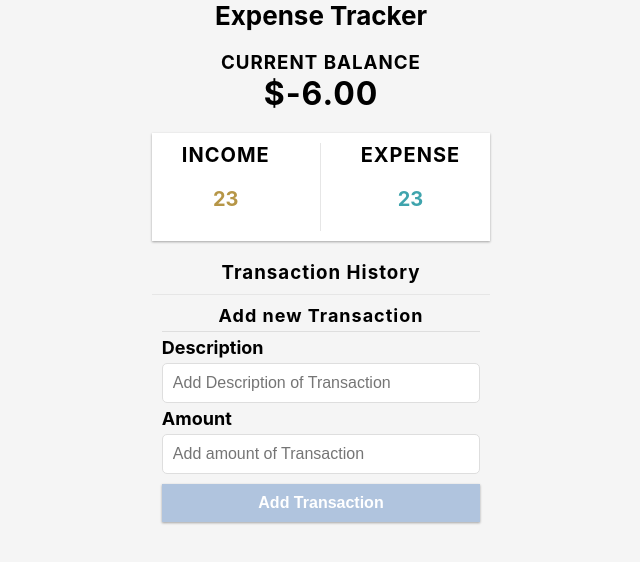
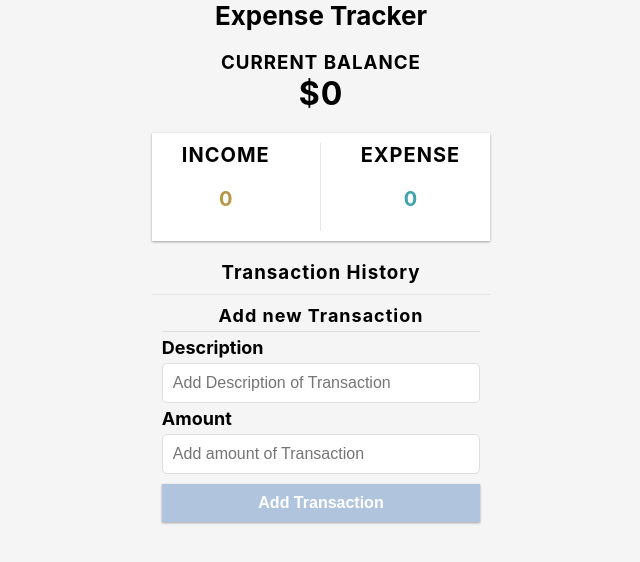
Before and after one commit to owais4321/expense-tracker, a React (Create React App) app: page / in a window 1280 px wide. Shown: the top 562 px of the page, without its empty margins (319-959 px from the left). Built offline with nearby package versions, Linux system fonts and the light colour scheme.

Commit message:
complete expense tracker

```diff
--- a/src/Components/AccountSummary/AccountSummary.js
+++ b/src/Components/AccountSummary/AccountSummary.js
@@ -1,14 +1,29 @@
 import './AccountSummary.css'
+import {useContext} from 'react';
+import {GlobalContext} from '../../Context/Globalstate';
 const AccountSummary = () => {
+const sum=(arr)=>{
+    let sum=0;
+    for(let i=0;i<arr.length;i++){
+        sum=sum+parseInt(arr[i].amount)
+    }
+    return sum;
+}
+let {transactions}=useContext(GlobalContext);
+let plus=transactions.filter(t=>t.amount>0);
+let minus=transactions.filter(t=>t.amount<0);
+let inc=sum(plus);
+let exp=sum(minus)*(1-2);
+console.log('income',inc)
     return (
         <div className='exp-inc-box'>
             <div className='money inc'>
                 <h4>INCOME</h4>
-                <p>23</p>
+                <p>{inc}</p>
             </div>
             <div className='money exp'>
                 <h4>EXPENSE</h4>
-                <p>23</p>
+                <p>{exp}</p>
             </div>
         </div>
     )
--- a/src/Components/Addnewtransaction/Addnewtransaction.js
+++ b/src/Components/Addnewtransaction/Addnewtransaction.js
@@ -9,8 +9,6 @@ const Addnewtransaction = () => {
     let [amount, setamount] = useState('')
     let [description, setdescription] = useState('')
     let { addT } = useContext(GlobalContext)
-    console.log(amount)
-    console.log(description)
     return (
         <div className='addnewtransaction'>
             <h2>Add new Transaction</h2>
--- a/src/Components/Balance/Balance.js
+++ b/src/Components/Balance/Balance.js
@@ -1,9 +1,22 @@
+import {useContext} from 'react';
 import './Balance.css';
+import {GlobalContext} from '../../Context/Globalstate';
 const Balance=()=>{
+    const sum=(arr)=>{
+        let sum=0;
+        for(let i=0;i<arr.length;i++){
+            sum=sum+parseInt(arr[i].amount)
+        }
+        return sum;
+    }
+    let {transactions}=useContext(GlobalContext);
+    let plus=transactions.filter(t=>t.amount>0);
+    let minus=transactions.filter(t=>t.amount<0);
+    let balance=sum(plus)+sum(minus)
     return(
     <div className='balance-container'>
         <h3>CURRENT BALANCE</h3>
-        <h1>$-6.00</h1>
+        <h1>${balance}</h1>
     </div>
     );
 }
--- a/src/Components/Transaction/Transaction.js
+++ b/src/Components/Transaction/Transaction.js
@@ -1,7 +1,14 @@
 import './Transaction.css'
-
+import {useContext} from 'react';
+import {GlobalContext} from '../../Context/Globalstate';
 const Transaction = (props) => {
-
+    const {deleteT,transactions} =useContext(GlobalContext);
+    const clickHandler=(e)=>{
+    let id=e.target.getAttribute('id');
+    console.log(id,transactions);
+    deleteT(id);
+    // console.log(transactions)
+    }
     return (
         <div className={props.className}>
             <div className='desc'>
@@ -10,7 +17,7 @@ const Transaction = (props) => {
             <div className='amn'>
             {props.amn}
             </div>
-            <button className='delbtn'>X</button>
+            <button id={props.id} className='delbtn' onClick={(e)=>clickHandler(e)}>X</button>
         </div>
     )
 }
--- a/src/Components/Transactions/Transactions.js
+++ b/src/Components/Transactions/Transactions.js
@@ -1,24 +1,15 @@
 import './Transactions.css'
 import {GlobalContext} from '../../Context/Globalstate'
 import {useContext} from 'react'
-
-
-
 import Transaction from '../Transaction/Transaction';
 const Transactions=()=>{
     let {transactions} = useContext(GlobalContext);
     let plus=transactions.filter(elm=>elm.amount>0)
-    console.log('transactions')
-    console.log(transactions);
-    console.log('plus')
-    console.log(plus);
     let minus=transactions.filter(elm=>elm.amount<0)
-    console.log('minus')
-    console.log(minus)
     return(
         <div className='transactions'>
-            {plus.map(elm=><Transaction className='transaction-container plus' desc={elm.description} amn={elm.amount}/>)}
-            {minus.map(elm=><Transaction className='transaction-container minus'  desc={elm.description} amn={elm.amount}/>)}
+            {plus.map(elm=><Transaction key={elm.id} id={elm.id} className='transaction-container plus' desc={elm.description} amn={elm.amount}/>)}
+            {minus.map(elm=><Transaction key={elm.id} id={elm.id} className='transaction-container minus'  desc={elm.description} amn={elm.amount*(-1)}/>)}
         </div>
     )
 }
--- a/src/Reducers/AppReducer.js
+++ b/src/Reducers/AppReducer.js
@@ -4,7 +4,7 @@ export default (state, action) => {
             return {
                 ...state,
                 transactions: state.transactions
-                .filter(transaction => transaction.id !== action.payload)
+                .filter(transaction => transaction.id != action.payload)
             }
         case 'ADDTRANSACTION':
             return {
```
